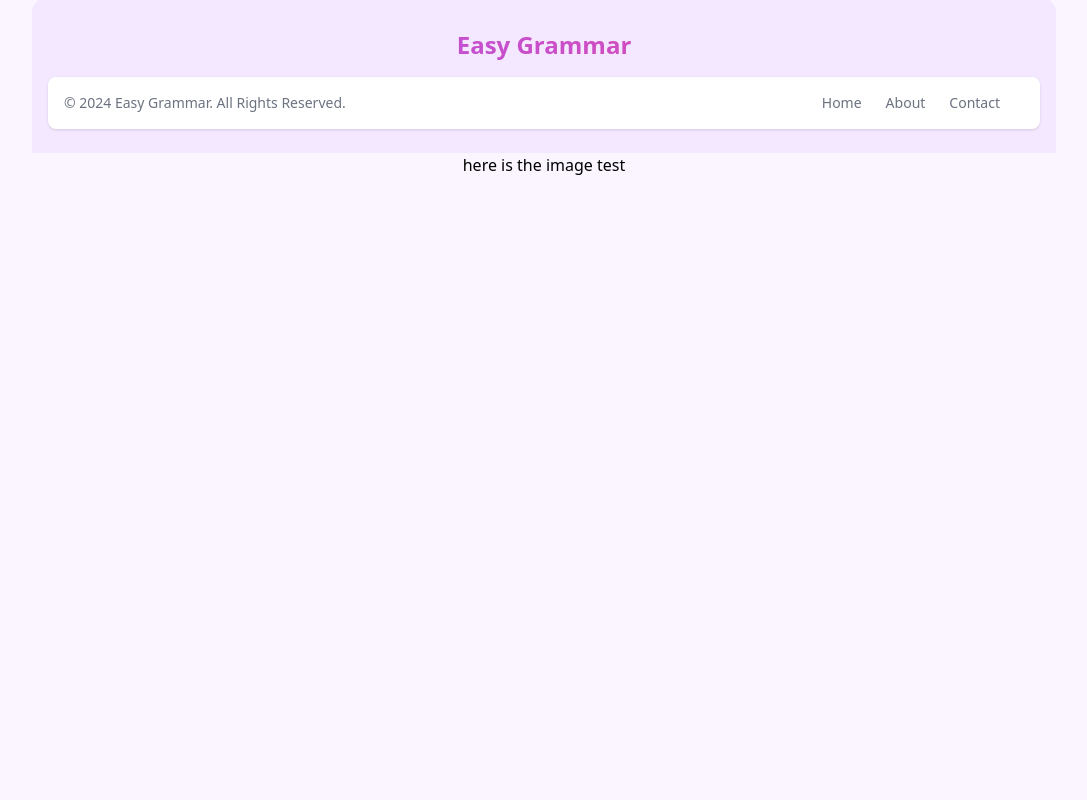
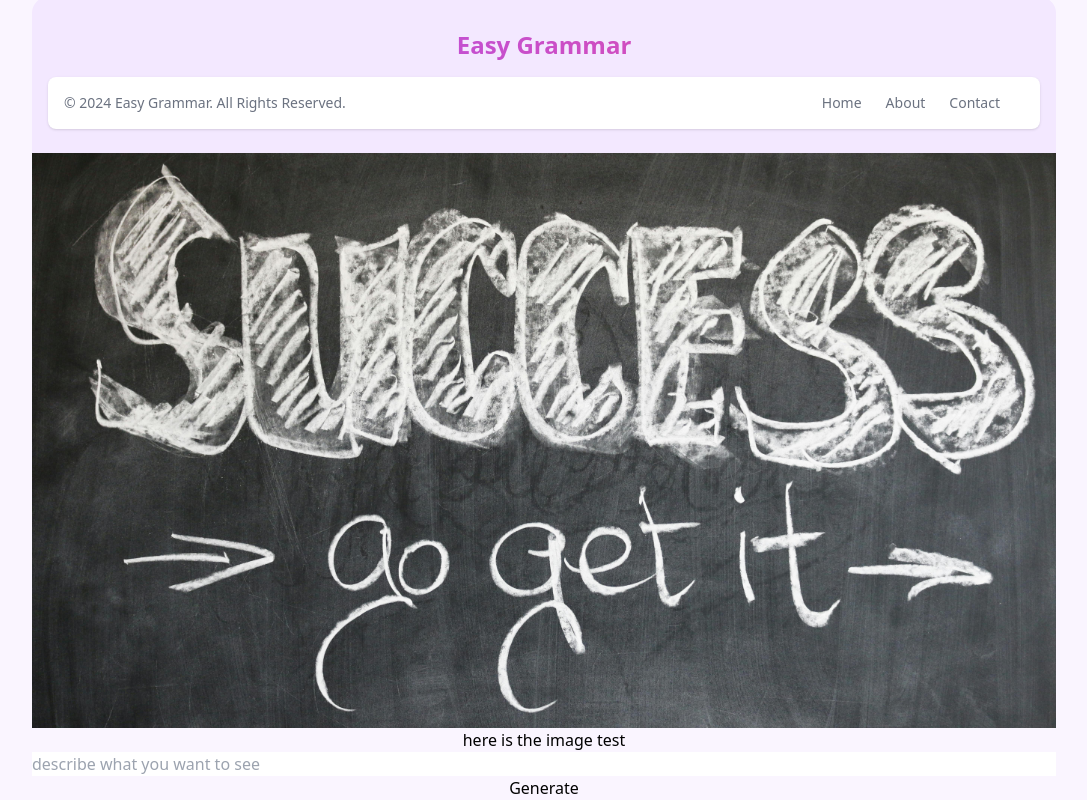
Before and after one commit to RileyC9/EasyGrammar, a React (Create React App) app: page / in a window 1280 px wide. Shown: the part 763-1563 px from the top of the page, without its empty margins (96-1183 px from the left). Before the commit the page ends 940 px from the top, so only its background shows below. Built offline with nearby package versions, Linux system fonts and the light colour scheme; no server answers.

Commit message:
Updated ImageUnite.js component, creating an image with OpenAI api from a text and added a default image that will be there when there is no imgage produce by the OpenAI.

```diff
--- a/src/components/ImageUnite.js
+++ b/src/components/ImageUnite.js
@@ -1,7 +1,65 @@
-export default function ImageUnite (){
-    return(
-        <>
-            <p>here is the image test</p>
-        </>
-    )
+import React, { useRef, useState } from "react";
+import fixPic from "./Image/fixPic.jpeg";
+
+export default function ImageUnite() {
+  const OPENAI_API_KEY = process.env.REACT_APP_OPENAI_API_KEY;
+  //useState will be use to update the image
+  const [image_url, setImage_url] = useState("");
+  //using useRef to reference the emelement n the webpage set as null, having as null mean that it does not point to anything yet.
+  let inputRef = useRef(null);
+
+  // funtion that will be generated when we click on the button
+  const imageGenerator = async () => {
+    // this mean that if we don't add anything in the input field, it won't return anything
+    if (inputRef.current.value === "") {
+      return 0;
+    }
+    const response = await fetch(
+      "https://api.openai.com/v1/images/generations",
+      {
+        // using POST to make a request to the server
+        method: "POST",
+        headers: {
+          "content-Type": "application/json",
+          Authorization: `Bearer ${OPENAI_API_KEY}`,
+          "User-agent": "Chrome",
+        },
+        body: JSON.stringify({
+          // this will give the text return in the input field
+          prompt: `${inputRef.current.value}`,
+          // 1 because we want only one image
+          n: 1,
+          size: "512x512",
+        }),
+      }
+    );
+    // return a promise, the data from the response body is stored in the variable data
+    let data = await response.json();
+    // get the data property from the data object
+    let data_array = data.data;
+    // acceess to the first item in the array and to the url that will be show on the page
+    setImage_url(data_array[0].url);
+  };
+
+  return (
+    <>
+      {/* using a ternary operator if image_url is true we show the default image if false we show the image provided by the OpenAI api */}
+      <div>
+        <img src={image_url === "" ? fixPic : image_url} alt="" />
+      </div>
+      <p>here is the image test</p>
+      <input
+        type="text"
+        ref={inputRef}
+        placeholder="describe what you want to see"
+      />
+      <button
+        onClick={() => {
+          imageGenerator();
+        }}
+      >
+        Generate
+      </button>
+    </>
+  );
 }
```
Also changed, not shown: src/components/Image/fixPic.jpeg (added), 1 other file (tests, documents, lock files or other folders).
